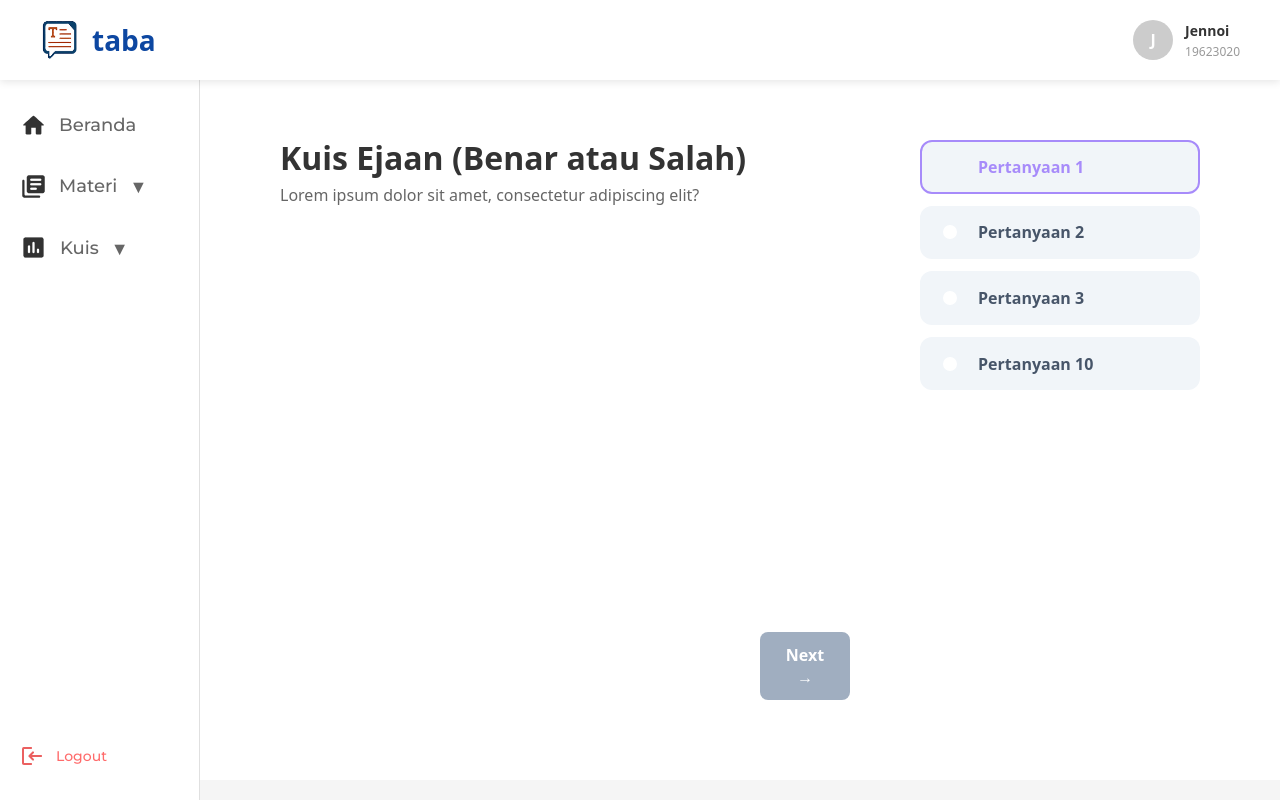
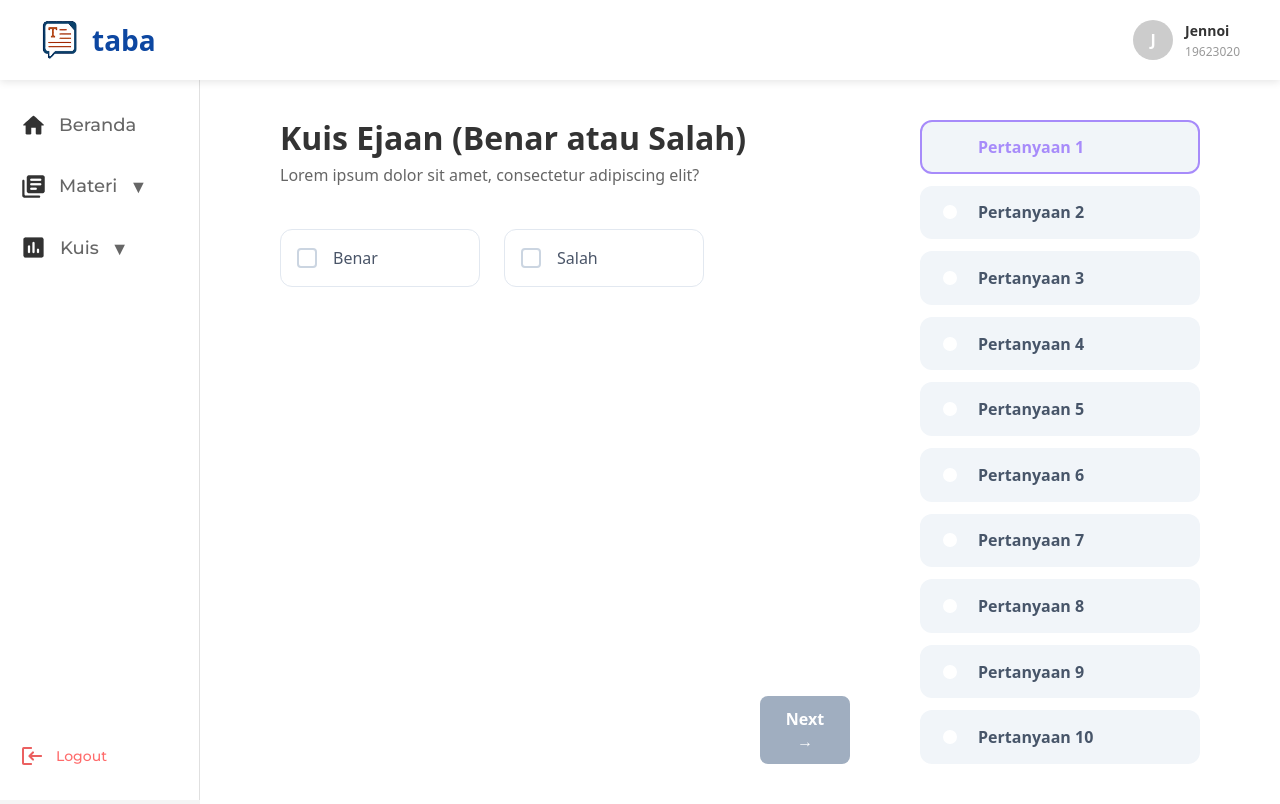
Before and after one commit to GbrlJennie/PAWM-TTKI-VirtualLab, a React (Vite) app: page /kuis/ejaan/benar-salah/1 in a window 1280 px wide. Shown: the top 804 px of the page. Built offline with nearby package versions, Linux system fonts and the light colour scheme.

Commit message:
feat : update tampilan kuis

```diff
--- a/src/pages/KuisBenarSalah.jsx
+++ b/src/pages/KuisBenarSalah.jsx
@@ -26,6 +26,12 @@ const KuisBenarSalah = () => {
     { id: 1, text: 'Pertanyaan 1', status: 'unanswered' },
     { id: 2, text: 'Pertanyaan 2', status: 'unanswered' },
     { id: 3, text: 'Pertanyaan 3', status: 'unanswered' },
+    { id: 4, text: 'Pertanyaan 4', status: 'unanswered' },
+    { id: 5, text: 'Pertanyaan 5', status: 'unanswered' },
+    { id: 6, text: 'Pertanyaan 6', status: 'unanswered' },
+    { id: 7, text: 'Pertanyaan 7', status: 'unanswered' },
+    { id: 8, text: 'Pertanyaan 8', status: 'unanswered' },
+    { id: 9, text: 'Pertanyaan 9', status: 'unanswered' },
     { id: 10, text: 'Pertanyaan 10', status: 'unanswered' },
   ];
 
@@ -83,8 +89,23 @@ const KuisBenarSalah = () => {
 
           <div className="kuis-options-list horizontal">
             {options.map((option) => (
-              <label /* ... (kode label Anda tetap sama) ... */ >
-                 {/* ... (kode input Anda tetap sama) ... */}
+              <label
+                key={option.id}
+                className={`kuis-option-label ${
+                  // Logika diubah dari .includes() menjadi ===
+                  selectedAnswer === option.id ? 'selected' : ''
+                }`}
+              >
+                <input
+                  // --- PERUBAHAN KUNCI 5 ---
+                  type="radio" // UBAH KE RADIO
+                  name="kuis-benar-salah" // BERI NAMA AGAR SALING TERIKAT
+                  className="kuis-real-checkbox" // Kelas tetap sama untuk disembunyikan
+                  checked={selectedAnswer === option.id} // Logika diubah
+                  onChange={() => handleAnswerChange(option.id)}
+                />
+                <span className="kuis-custom-checkbox"></span>
+                {option.text}
               </label>
             ))}
           </div>
--- a/src/styles/MultipleChoice.css
+++ b/src/styles/MultipleChoice.css
@@ -59,7 +59,7 @@
   transition: all 0.2s ease;
   font-weight: 500;
   color: #4a5568;
-  width: 75%;
+  width: 75vw;
 }
 
 .kuis-option-label:hover {
```
